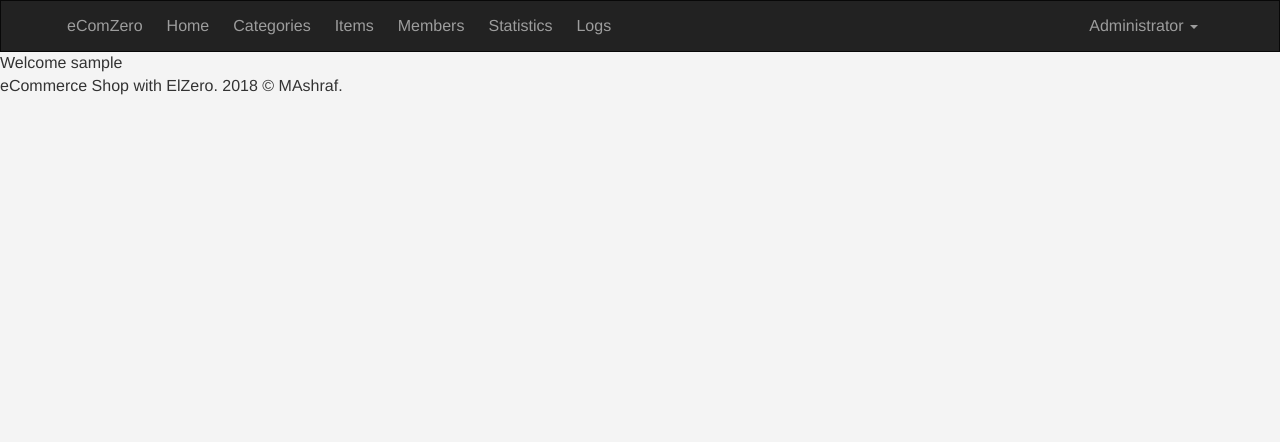
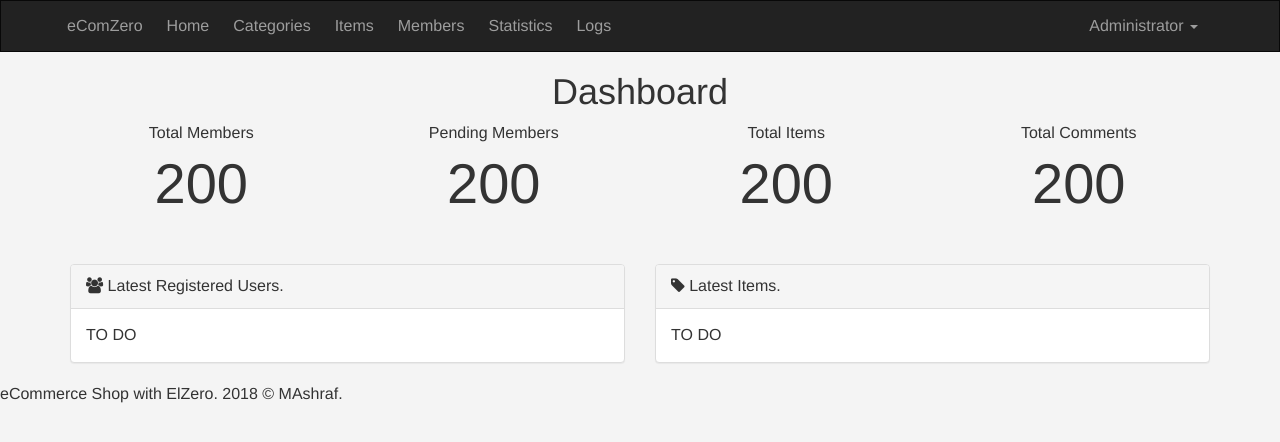
Before and after one commit to MAshrafM/eCommerceZero, a PHP site: page /admin/dashboard.php in a window 1280 px wide. Shown: the top 442 px of the page. Run offline with PHP 8.4, Linux system fonts and the light colour scheme; the visitor is signed in with stand-in values (Sample User, id 1); a stand-in replaces the project's code that opens the database connection.

Commit message:
dashboard layout

```diff
--- a/admin/dashboard.php
+++ b/admin/dashboard.php
@@ -2,7 +2,63 @@
   $pageTitle = 'Dashboard';
   include 'init.php';
   if(isset($_SESSION['Username'])){
-    echo 'Welcome ' . $_SESSION['Username'];
+  // Dashboard
+?>
+<div class="container home-stats text-center">
+  <h1 class="text-center">Dashboard</h1>
+  <div class="row">
+    <div class="col-md-3">
+      <div class="stat">
+        Total Members
+        <span>200</span>
+      </div>
+    </div>
+    <div class="col-md-3">
+      <div class="stat">
+        Pending Members
+        <span>200</span>
+      </div>
+    </div>
+    <div class="col-md-3">
+      <div class="stat">
+        Total Items
+        <span>200</span>
+      </div>
+    </div>
+    <div class="col-md-3">
+      <div class="stat">
+        Total Comments
+        <span>200</span>
+      </div>
+    </div>
+  </div>
+</div>
+<div class="container latest">
+  <div class="row">
+    <div class="col-sm-6">
+      <div class="panel panel-default">
+        <div class="panel-heading">
+          <i class="fa fa-users"></i> Latest Registered Users.
+        </div>
+        <div class="panel-body">
+          TO DO
+        </div>
+      </div>
+    </div>
+
+    <div class="col-sm-6">
+      <div class="panel panel-default">
+        <div class="panel-heading">
+          <i class="fa fa-tag"></i> Latest Items.
+        </div>
+        <div class="panel-body">
+          TO DO
+        </div>
+      </div>
+    </div>
+  </div>
+</div>
+<?php
     include $tpl."footer.php";
   } else {
     header('Location: index.php');
--- a/admin/layout/styles/custom.css
+++ b/admin/layout/styles/custom.css
@@ -94,3 +94,20 @@ body {
 .main-table button{
   padding: 3px 10px;
 }
+
+/* Dashboard */
+.home-states .stat {
+  background-color: #eee;
+  border: 1px solid #ccc;
+  padding: 20px;
+  font-size: 1em;
+}
+
+.home-stats .stat span {
+  display: block;
+  font-size: 3.5em;
+}
+
+.latest {
+  margin-top: 40px;
+}
```
